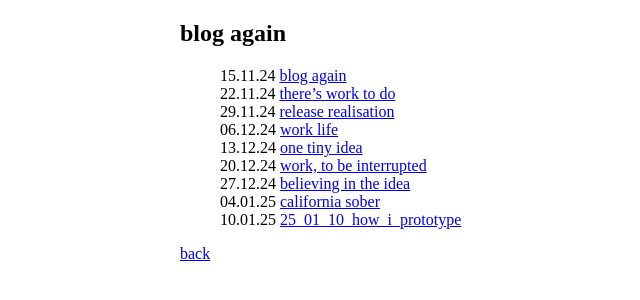
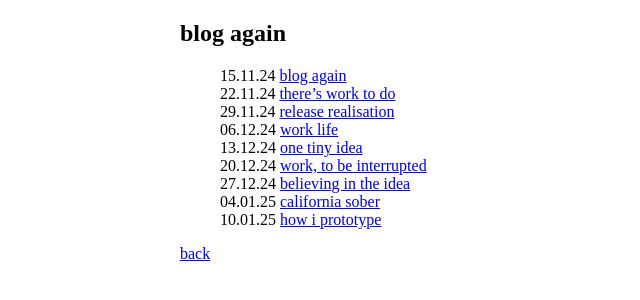
Before and after one commit to stuffedwombat/stuffedwombat.github.io, a Jekyll site: the page built from blogagain.md, in a window 1280 px wide. Shown: the top 300 px of the page, without its empty margins (144-784 px from the left). Built offline with Jekyll 4.4.1, drawn with Linux system fonts in a browser that asks for light colours; our own code applies the rules of GitHub Pages for plain Markdown files; comment, search, counter and statistics services are not loaded.

Commit message:
Update blogagain.md

```diff
--- a/blogagain.md
+++ b/blogagain.md
@@ -8,6 +8,6 @@
 - 20.12.24 [work, to be interrupted](24_12_20_work_to_be_interrupted)
 - 27.12.24 [believing in the idea](24_12_27_believing_in_the_idea)
 - 04.01.25 [california sober](25_01_04_california_sober)
-- 10.01.25 [25_01_10_how_i_prototype](how i prototype)
+- 10.01.25 [how i prototype](25_01_10_how_i_prototype)
 
 [back](thinking)
```
